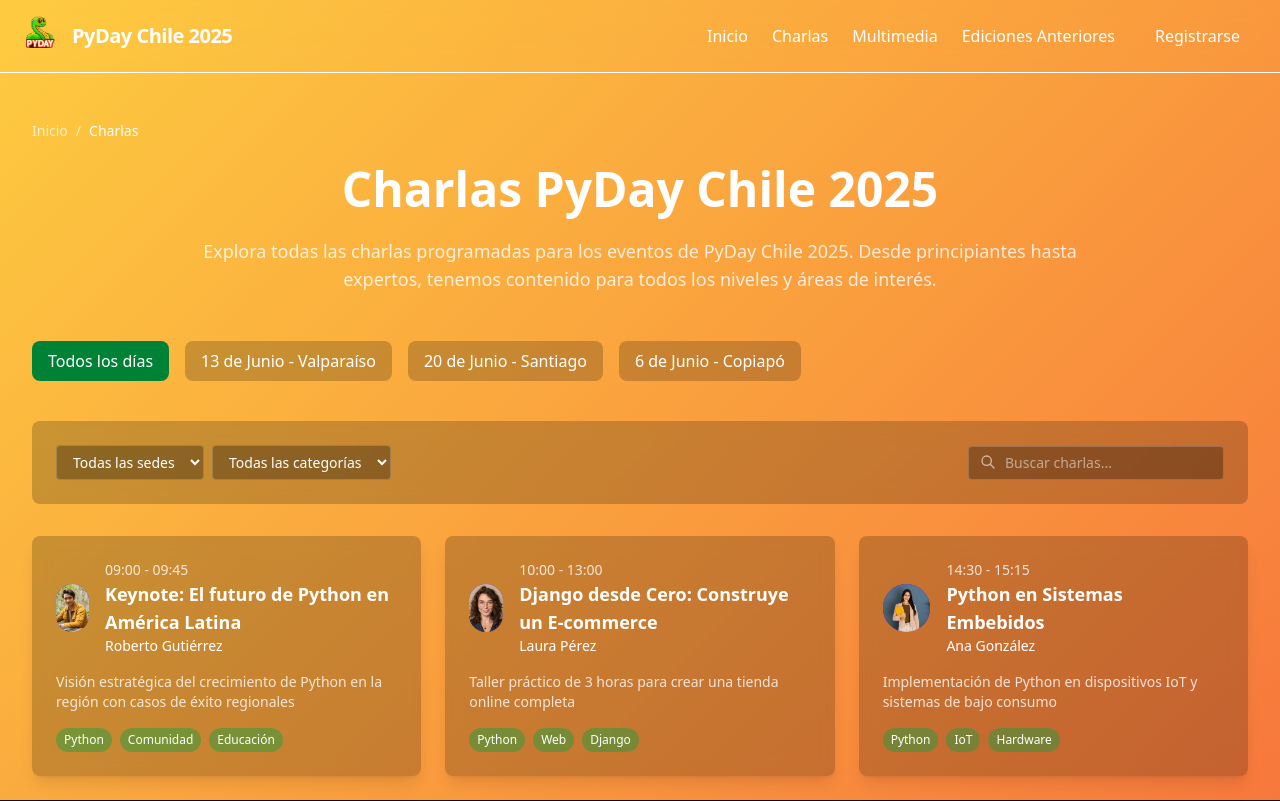
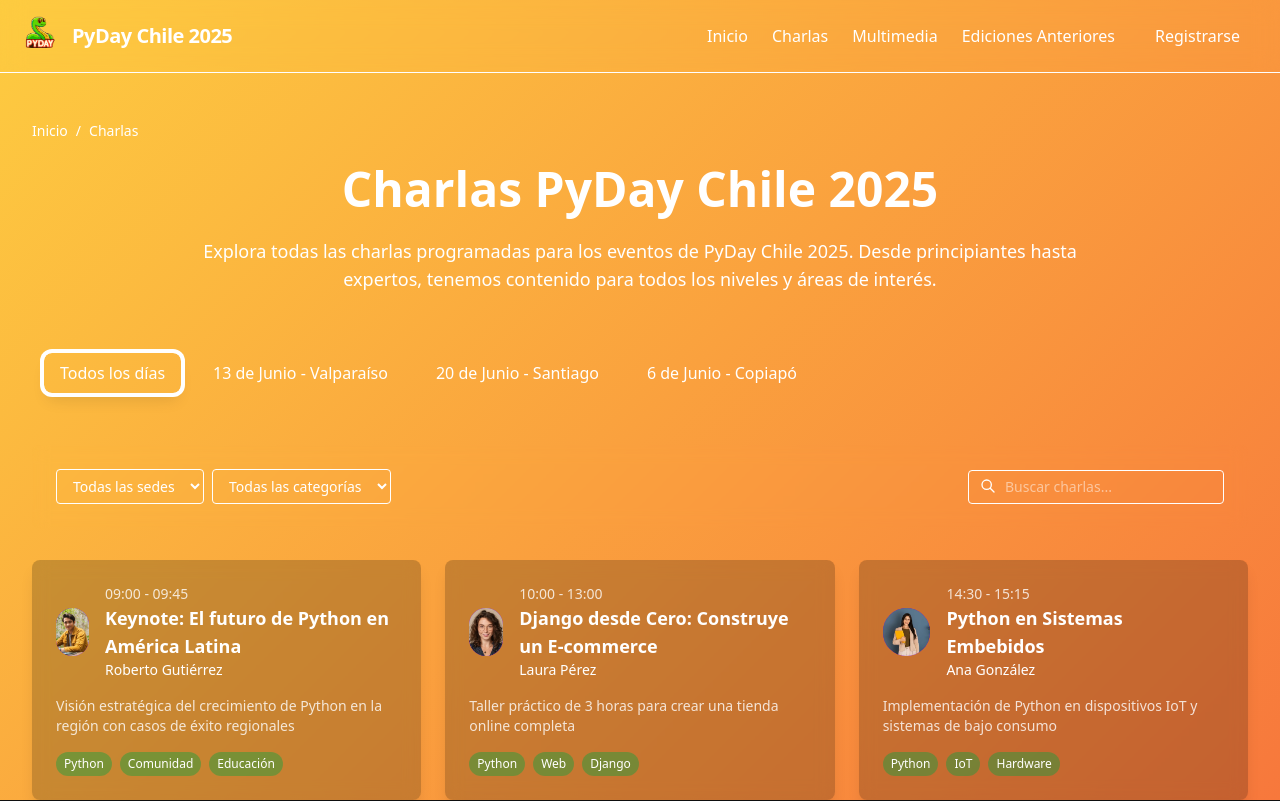
Before and after one commit to python-chile/pydaydotcl, a Next.js app: page /talks in a window 1280 px wide. Shown: the top 801 px of the page. Built offline with nearby package versions, Linux system fonts and the light colour scheme.

Commit message:
Update "talks" style

```diff
--- a/src/app/talks/page.js
+++ b/src/app/talks/page.js
@@ -26,13 +26,14 @@ export default function TalksPage() {
     const searchTerms = debouncedSearch.toLowerCase();
 
     const cityMatch = !selectedCity || talk.city === selectedCity;
-    const categoryMatch = !selectedCategory || talk.category === selectedCategory;
+    const categoryMatch =
+      !selectedCategory || talk.category === selectedCategory;
     const dateMatch = selectedDay ? cityInfo.date === selectedDay : true;
 
     const searchMatch =
       talk.title.toLowerCase().includes(searchTerms) ||
       talk.description.toLowerCase().includes(searchTerms) ||
-      talk.tags?.some(tag => tag.toLowerCase().includes(searchTerms)) ||
+      talk.tags?.some((tag) => tag.toLowerCase().includes(searchTerms)) ||
       talk.speaker.name.toLowerCase().includes(searchTerms);
 
     return cityMatch && categoryMatch && dateMatch && searchMatch;
@@ -48,34 +49,36 @@ export default function TalksPage() {
     <div className="container-py">
       {/* Breadcrumb */}
       <div className="mb-6">
-        <div className="flex items-center text-sm text-white/70">
-          <Link href="/" className="hover:text-white transition-colors">
+        <div className="flex items-center text-sm text-py-text/70">
+          <Link href="/" className="hover:text-py-text transition-colors">
             Inicio
           </Link>
           <span className="mx-2">/</span>
-          <span className="text-white">Charlas</span>
+          <span className="text-py-text">Charlas</span>
         </div>
       </div>
 
       {/* Hero Section */}
       <div className="mb-12 text-center max-w-4xl mx-auto">
-        <h1 className="text-3xl md:text-4xl lg:text-5xl font-bold mb-6">
+        <h1 className="text-3xl md:text-4xl lg:text-5xl font-bold mb-6 text-py-text">
           Charlas PyDay Chile 2025
         </h1>
-        <p className="text-lg text-white/80">
+        <p className="text-lg text-py-text/80">
           Explora todas las charlas programadas para los eventos de PyDay Chile
           2025. Desde principiantes hasta expertos, tenemos contenido para todos
           los niveles y áreas de interés.
         </p>
       </div>
 
-      {/* Tabs de días modificados */}
-      <div className="mb-8 flex overflow-x-auto scrollbar-hidden">
+      {/* Tabs de días */}
+      <div className="mb-8 flex overflow-x-auto scrollbar-hidden p-3">
         <div className="flex space-x-2 md:space-x-4 min-w-full pb-2">
           <button
             onClick={() => setSelectedDay("")}
             className={`px-4 py-2 rounded-lg text-sm md:text-base font-medium whitespace-nowrap ${
-              !selectedDay ? "bg-green-700" : "bg-black/20 hover:bg-black/30"
+              !selectedDay
+                ? "bg-py-green text-py-dark shadow-lg ring-2 ring-py-green ring-offset-2"
+                : "bg-py-dark/20 hover:bg-py-dark/30 text-py-text"
             }`}
           >
             Todos los días
@@ -86,8 +89,8 @@ export default function TalksPage() {
               onClick={() => setSelectedDay(city.date)}
               className={`px-4 py-2 rounded-lg text-sm md:text-base font-medium whitespace-nowrap ${
                 selectedDay === city.date
-                  ? "bg-green-700"
-                  : "bg-black/20 hover:bg-black/30"
+                  ? "bg-py-green text-py-dark shadow-lg ring-2 ring-py-green ring-offset-2"
+                  : "bg-py-dark/20 hover:bg-py-dark/30 text-py-text"
               }`}
             >
               {city.date.split(",")[0]} - {city.name}
@@ -95,15 +98,14 @@ export default function TalksPage() {
           ))}
         </div>
       </div>
-
       {/* Filtros de charlas */}
-      <div className="mb-8 bg-black/20 backdrop-blur-sm rounded-lg p-4 md:p-6">
+      <div className="mb-8 bg-py-dark/20 backdrop-blur-sm rounded-lg p-4 md:p-6">
         <div className="flex flex-col md:flex-row gap-4 md:items-center justify-between">
           <div className="flex items-center gap-2 flex-wrap">
             <select
               value={selectedCity}
               onChange={(e) => setSelectedCity(e.target.value)}
-              className="bg-black/30 text-white border border-white/20 rounded px-3 py-1.5 text-sm"
+              className="bg-py-dark/30 text-py-text border border-py-text/20 rounded px-3 py-1.5 text-sm focus:outline-none focus:ring-2 focus:ring-py-green"
             >
               <option value="">Todas las sedes</option>
               {Object.keys(cityData).map((cityKey) => (
@@ -116,7 +118,7 @@ export default function TalksPage() {
             <select
               value={selectedCategory}
               onChange={(e) => setSelectedCategory(e.target.value)}
-              className="bg-black/30 text-white border border-white/20 rounded px-3 py-1.5 text-sm"
+              className="bg-py-dark/30 text-py-text border border-py-text/20 rounded px-3 py-1.5 text-sm focus:outline-none focus:ring-2 focus:ring-py-green"
             >
               <option value="">Todas las categorías</option>
               <option value="tecnica">Técnica</option>
@@ -131,11 +133,11 @@ export default function TalksPage() {
               placeholder="Buscar charlas..."
               value={searchQuery}
               onChange={(e) => setSearchQuery(e.target.value)}
-              className="bg-black/30 text-white border border-white/20 rounded pl-9 pr-3 py-1.5 w-full md:w-64 text-sm focus:outline-none focus:ring-2 focus:ring-green-500"
+              className="bg-py-dark/30 text-py-text border border-py-text/20 rounded pl-9 pr-3 py-1.5 w-full md:w-64 text-sm focus:outline-none focus:ring-2 focus:ring-py-green"
             />
             <svg
               xmlns="http://www.w3.org/2000/svg"
-              className="h-4 w-4 absolute left-3 top-2 text-white/60"
+              className="h-4 w-4 absolute left-3 top-2 text-py-text/60"
               fill="none"
               viewBox="0 0 24 24"
               stroke="currentColor"
@@ -170,8 +172,8 @@ export default function TalksPage() {
           })}
         </div>
       ) : (
-        <div className="bg-black/20 backdrop-blur-sm rounded-lg p-6 md:p-8 text-center">
-          <div className="w-16 h-16 md:w-20 md:h-20 bg-purple-600/30 rounded-full flex items-center justify-center mx-auto mb-4">
+        <div className="bg-py-dark/20 backdrop-blur-sm rounded-lg p-6 md:p-8 text-center">
+          <div className="w-16 h-16 md:w-20 md:h-20 bg-py-red/30 rounded-full flex items-center justify-center mx-auto mb-4">
             <svg
               xmlns="http://www.w3.org/2000/svg"
               className="h-8 w-8 md:h-10 md:w-10"
@@ -187,10 +189,10 @@ export default function TalksPage() {
               />
             </svg>
           </div>
-          <h3 className="text-lg md:text-xl font-bold mb-2">
+          <h3 className="text-lg md:text-xl font-bold mb-2 text-py-text">
             No hay charlas disponibles aún
           </h3>
-          <p className="text-white/80 mb-6">
+          <p className="text-py-text/80 mb-6">
             Estamos finalizando el programa. ¡Vuelve pronto para ver las charlas
             confirmadas!
           </p>
@@ -216,8 +218,9 @@ export default function TalksPage() {
         </div>
       )}
 
+      {/* TODO: API para que funcione: */}
       {/* Subscribe for updates */}
-      <div className="mt-16 bg-green-800/30 backdrop-blur-sm rounded-lg p-6 md:p-8">
+      {/* <div className="mt-16 bg-green-800/30 backdrop-blur-sm rounded-lg p-6 md:p-8">
         <div className="max-w-4xl mx-auto">
           <div className="flex flex-col md:flex-row md:items-center justify-between gap-6">
             <div>
@@ -241,7 +244,7 @@ export default function TalksPage() {
             </div>
           </div>
         </div>
-      </div>
+      </div> */}
     </div>
   );
 }
```
